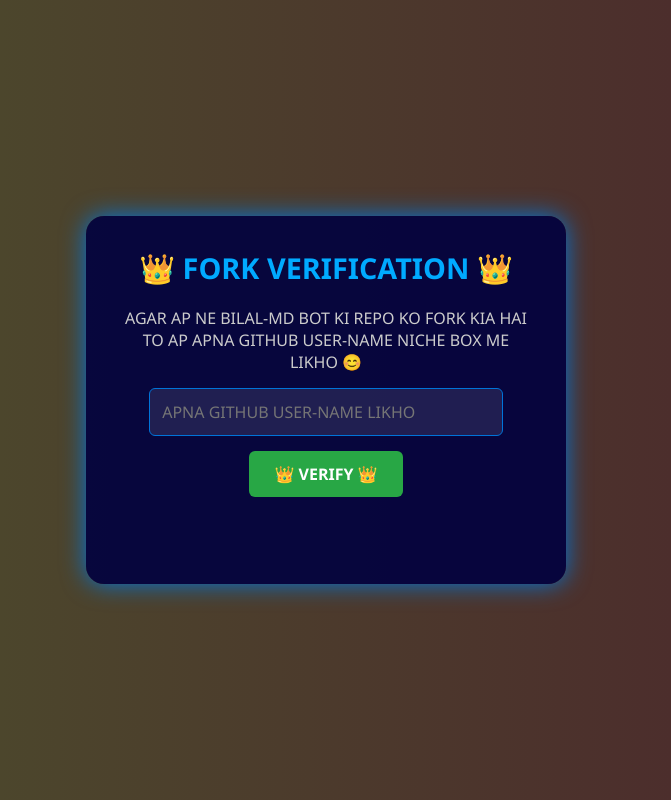
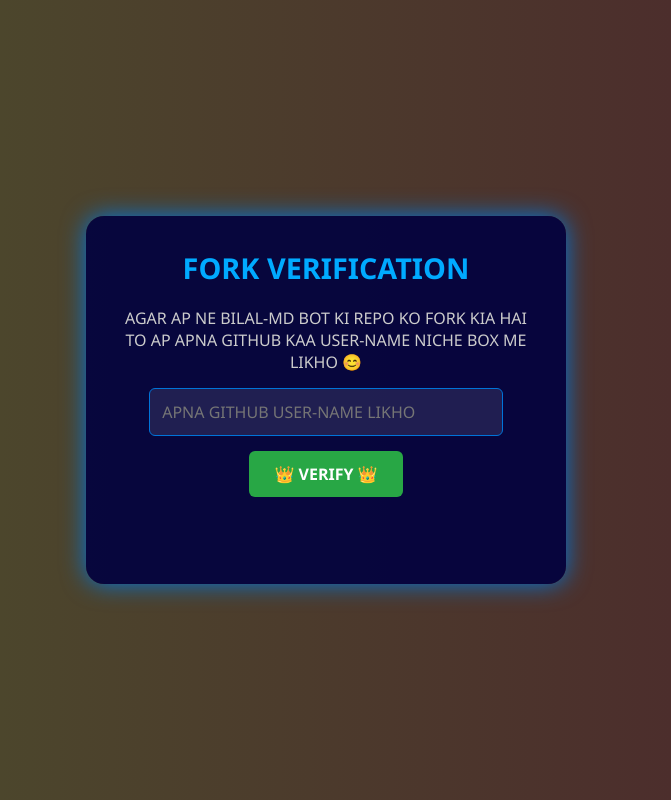
Before and after one commit to BiLaLTeCh05/BILAL-MD-WEB1x, a plain HTML site: page index.html in a window 1280 px wide. Shown: the whole page, without its empty margins (314-985 px from the left). Drawn offline with Linux system fonts and the light colour scheme.

Commit message:
👑 BILAL-MD 👑

```diff
--- a/index.html
+++ b/index.html
@@ -46,8 +46,8 @@
 
 <!-- ===================== VERIFICATION VIEW ===================== -->
 <div id="verification-view" class="card">
-    <h2>👑 FORK VERIFICATION 👑</h2>
-    <p>AGAR AP NE BILAL-MD BOT KI REPO KO FORK KIA HAI TO AP APNA GITHUB USER-NAME NICHE BOX ME LIKHO 😊</p>
+    <h2>FORK VERIFICATION</h2>
+    <p>AGAR AP NE BILAL-MD BOT KI REPO KO FORK KIA HAI TO AP APNA GITHUB KAA USER-NAME NICHE BOX ME LIKHO 😊</p>
     <input type="text" id="username-input" placeholder="APNA GITHUB USER-NAME LIKHO">
     <button id="verify-button" onclick="verifyFork()">👑 VERIFY 👑</button>
     <p id="message"></p>
```
